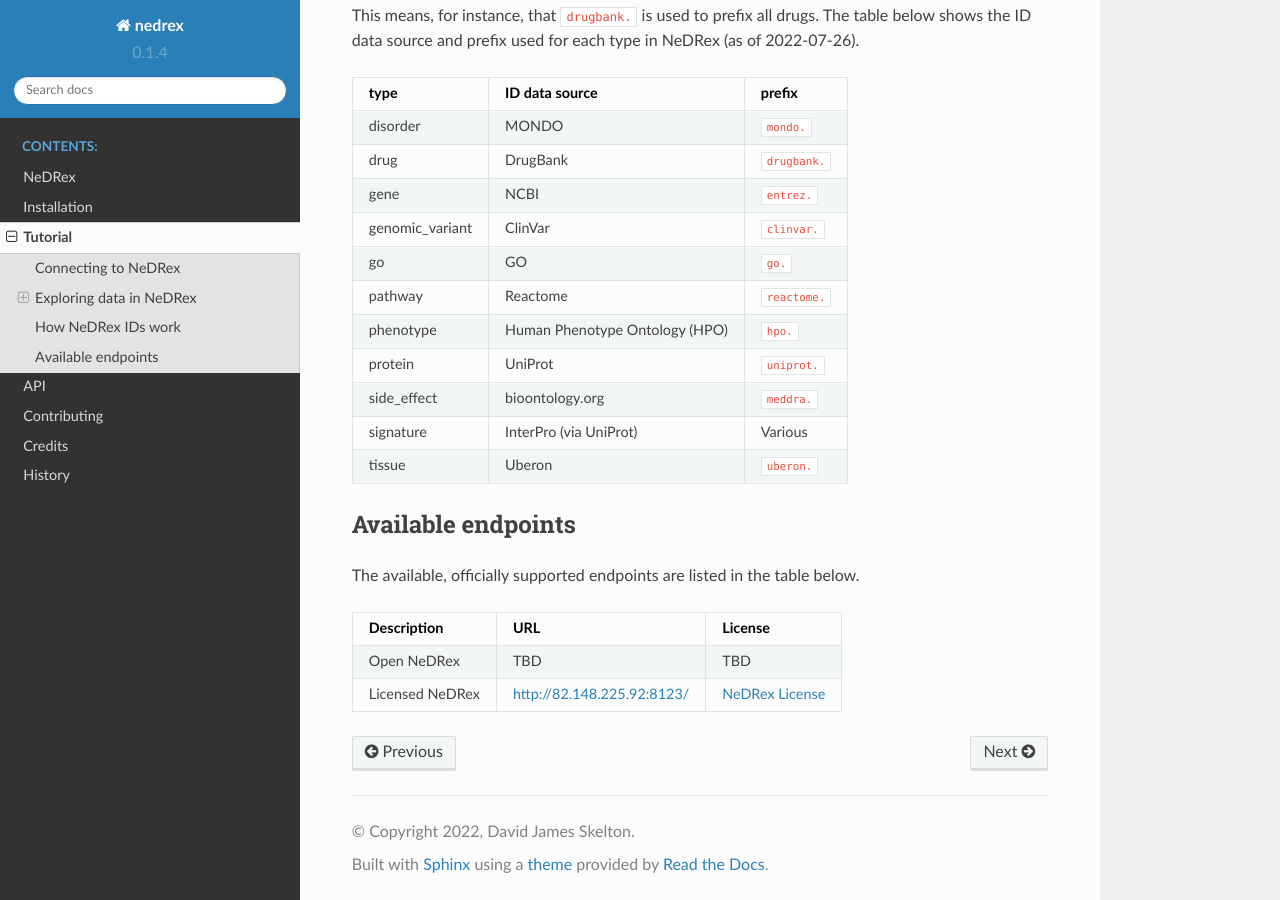
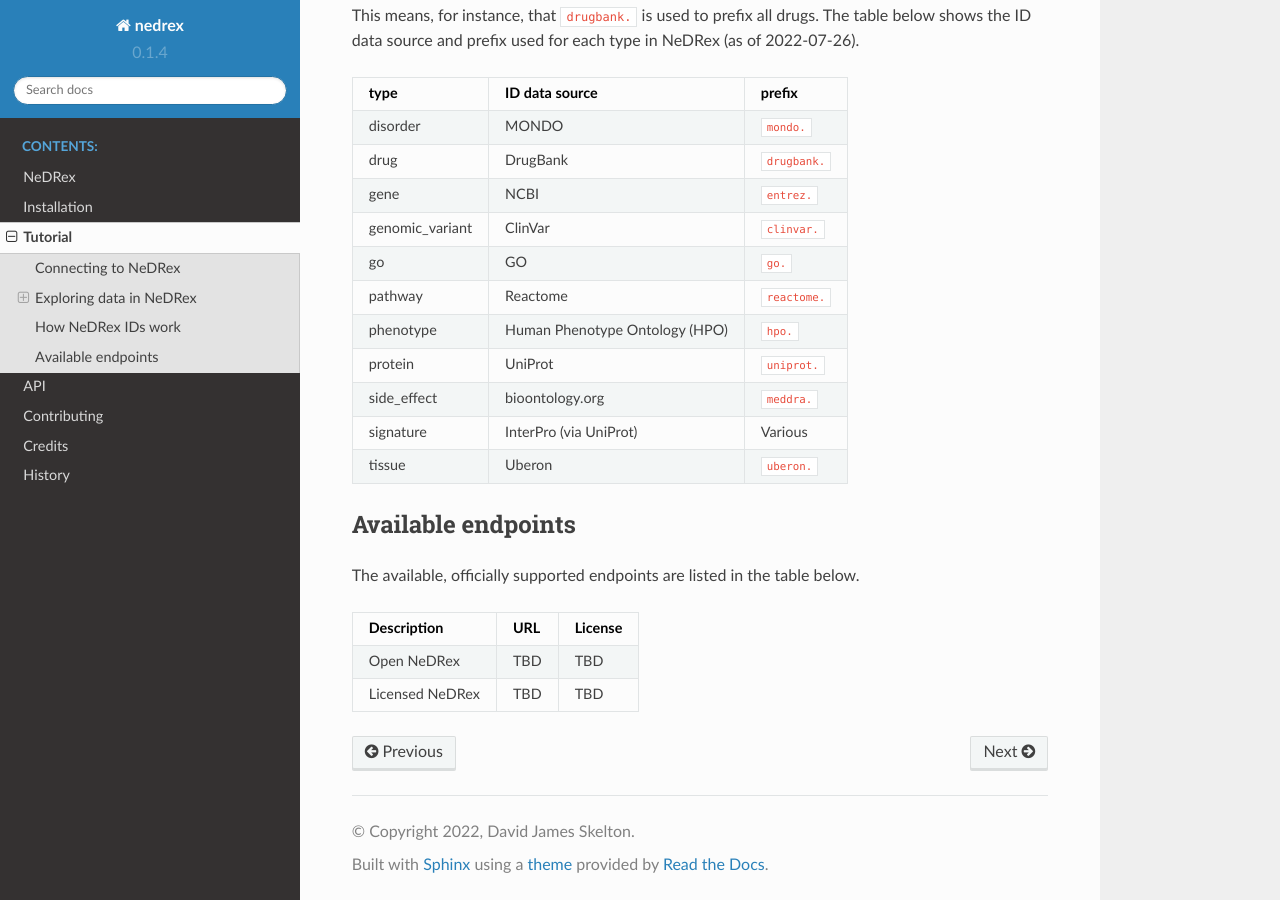
Before and after one commit to repotrial/python_nedrex, a Sphinx documentation site: the page built from docs/tutorial.rst, in a window 1280 px wide and 900 px high, scrolled down 2990 px. Built offline with Sphinx 7.4.7 and the Read the Docs theme 2.0.0, drawn with Linux system fonts in a browser that asks for light colours.

Commit message:
Updated documentation to remove licenced NeDRex endpoint. Will update once in final home.

```diff
--- a/docs/tutorial.rst
+++ b/docs/tutorial.rst
@@ -157,7 +157,7 @@ The available, officially supported endpoints are listed in the table below.
 Description      URL                        License
 ===============  ========================== =================
 Open NeDRex      TBD                        TBD
-Licensed NeDRex  http://82.148.225.92:8123/ `NeDRex License`_
+Licensed NeDRex  TBD                        TBD
 ===============  ========================== =================
 
 
```
